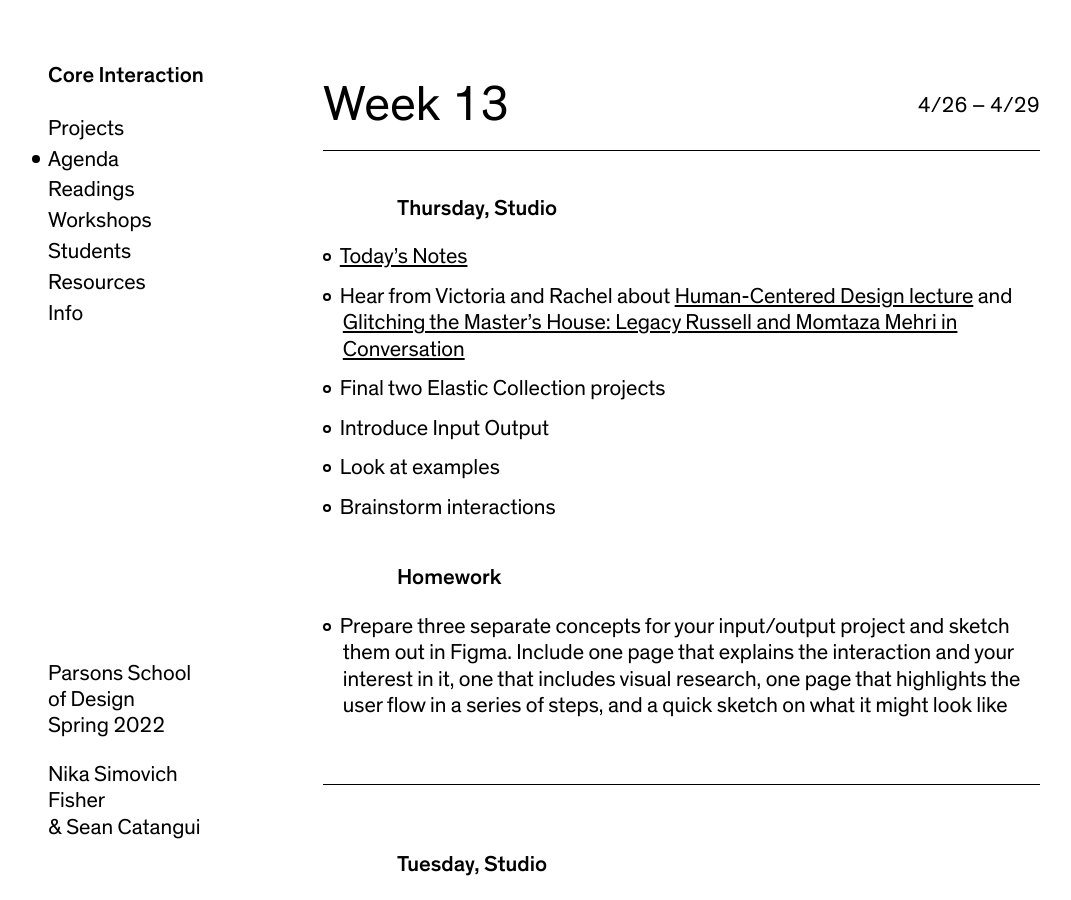
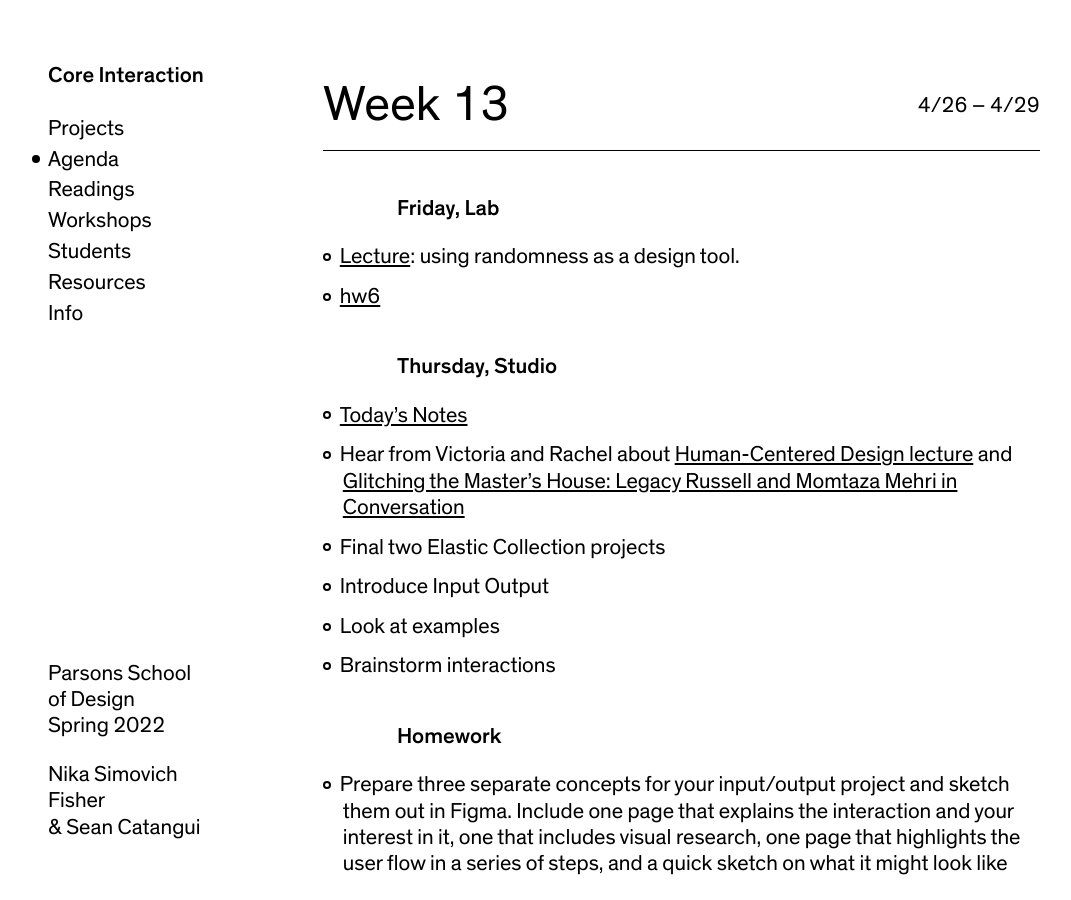
Before and after one commit to nikasimovich/cis22, a Jekyll site: the page built from _agendas/week-13.md, in a window 1280 px wide and 900 px high. Shown: the whole window, without its empty margins (12-1083 px from the left). Built offline with Jekyll 4.4.1, drawn with Linux system fonts in a browser that asks for light colours.

Commit message:
Update week-13.md

```diff
--- a/_agendas/week-13.md
+++ b/_agendas/week-13.md
@@ -4,6 +4,10 @@ start_date:       2022-04-01 00:00:00 -0500
 date_range:       4/26 – 4/29
 summary:          Elastic collections critique, Input Output Intro
 ---
+
+### Friday, Lab
+- [Lecture](https://seancaat.notion.site/Randomness-6db07cbe66b2487fa4de26b4e919daf2): using randomness as a design tool.
+- [hw6](https://www.dropbox.com/scl/fi/fhy6my6dwbu3y3ur0rcfj/hw6---randomness.paper?dl=0&rlkey=vsi3ohe8qzrqnggtw6l849odd)
 
 
 ### Thursday, Studio
```
